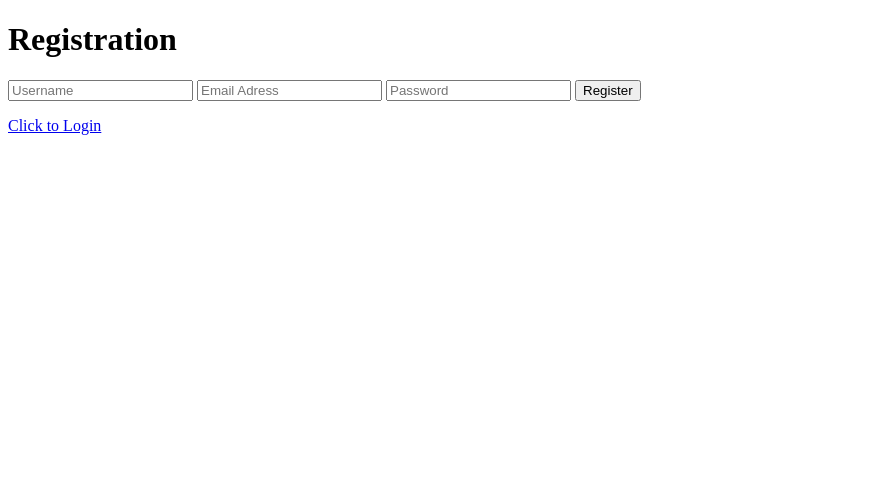
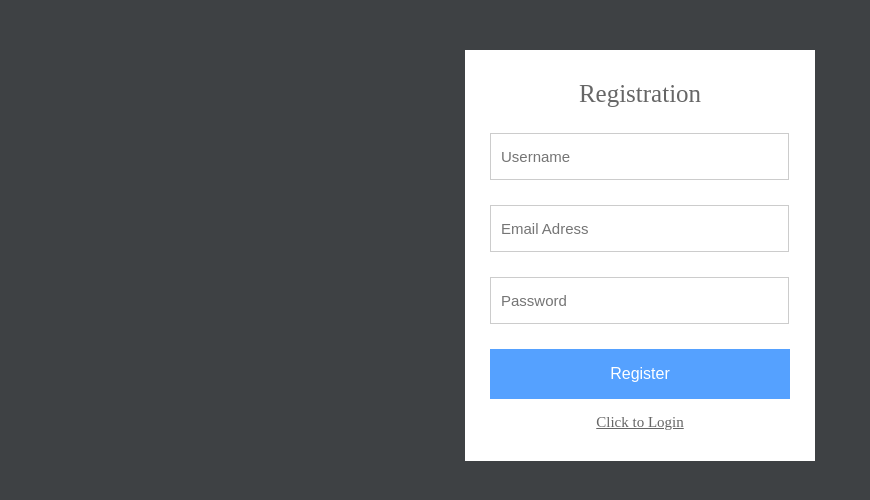
Before and after one commit to Zer0Capitalist/-rsoppgaveMin, a PHP site: page /registration.php in a window 1280 px wide. Shown: the top 500 px of the page, without its empty margins (0-870 px from the left). Run offline with PHP 8.4, Linux system fonts and the light colour scheme.

Commit message:
added more of everything

```diff
--- a/style.css
+++ b/style.css
@@ -1,5 +1,52 @@
-#klikkeknapp {
-width: 150px;
-height: 70px;
-border-radius: 5px;
+body {
+    background: #3e4144;
 }
+.form {
+    margin: 50px auto;
+    width: 300px;
+    padding: 30px 25px;
+    background: white;
+}
+h1.login-title {
+    color: #666;
+    margin: 0px auto 25px;
+    font-size: 25px;
+    font-weight: 300;
+    text-align: center;
+}
+.login-input {
+    font-size: 15px;
+    border: 1px solid #ccc;
+    padding: 10px;
+    margin-bottom: 25px;
+    height: 25px;
+    width: calc(100% - 23px);
+}
+.login-input:focus {
+    border-color:#6e8095;
+    outline: none;
+}
+.login-button {
+    color: #fff;
+    background: #55a1ff;
+    border: 0;
+    outline: 0;
+    width: 100%;
+    height: 50px;
+    font-size: 16px;
+    text-align: center;
+    cursor: pointer;
+}
+.link {
+    color: #666;
+    font-size: 15px;
+    text-align: center;
+    margin-bottom: 0px;
+}
+.link a {
+    color: #666;
+}
+h3 {
+    font-weight: normal;
+    text-align: center;
+}
```
Also changed, not shown: dashboard.php (+19 -0 lines), logout.php (+8 -0 lines), contact.php (added).
